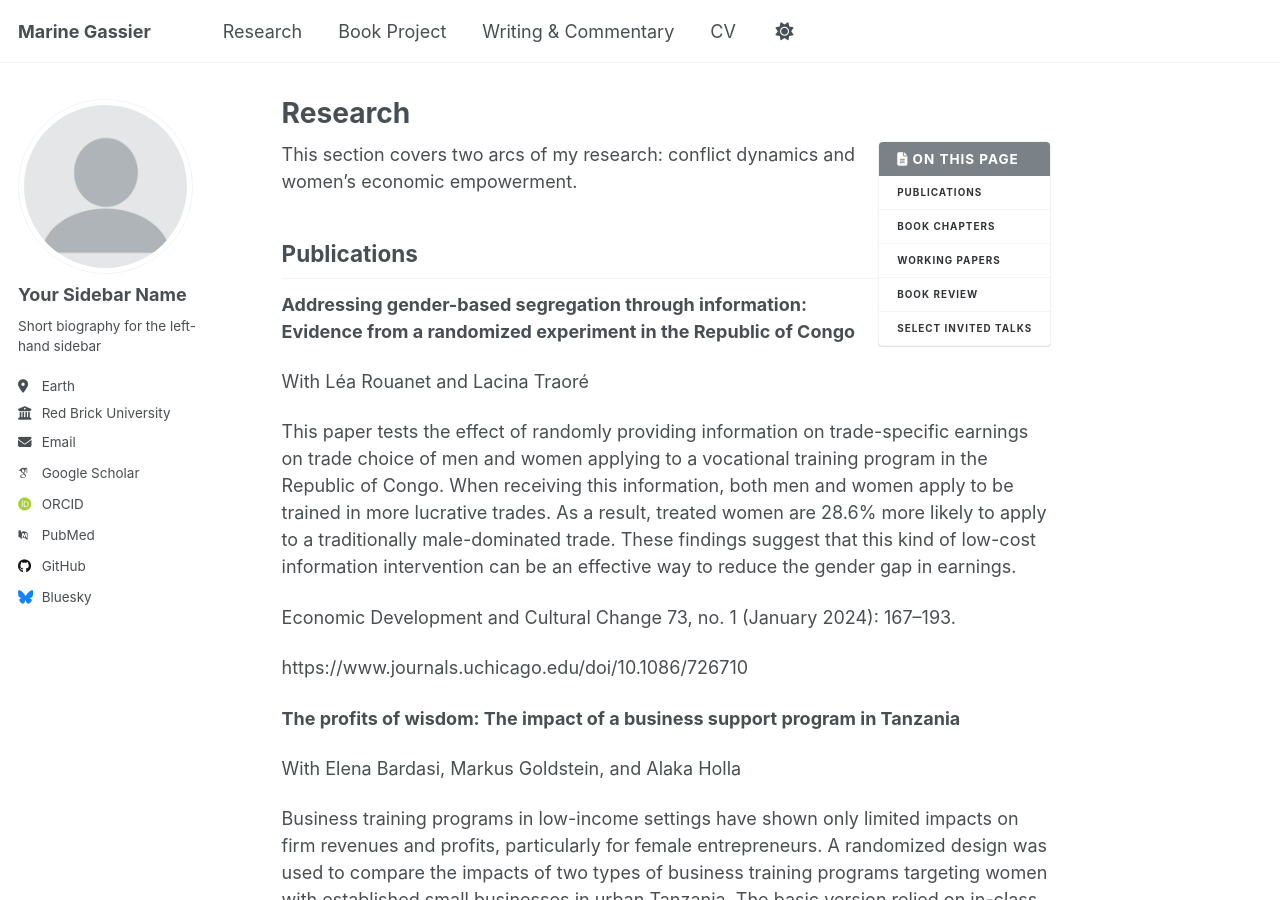
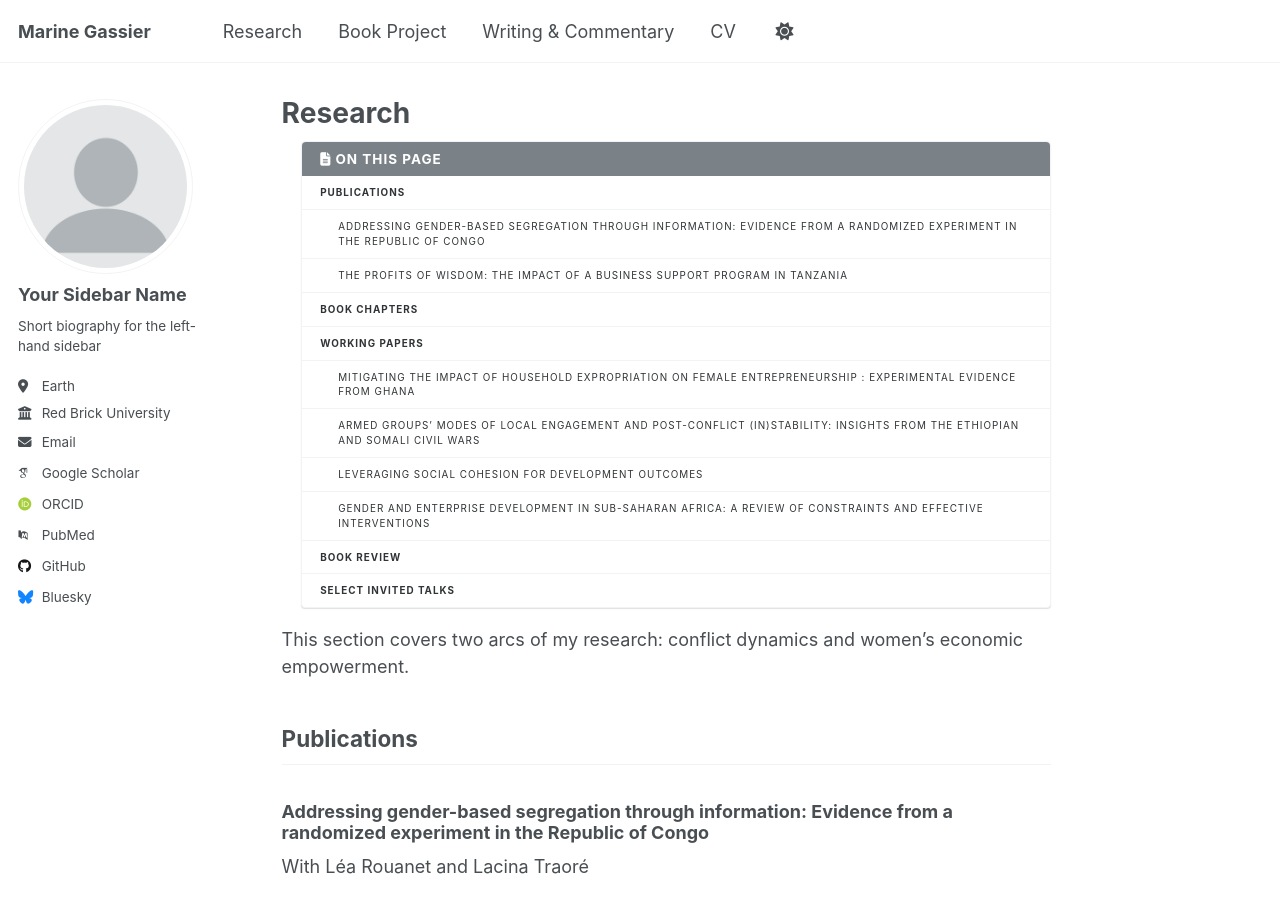
Before and after one commit to mgassier/web, a Jekyll site: the page built from _pages/research.md, in a window 1280 px wide and 900 px high. Built offline with Jekyll 4.4.1, drawn with Linux system fonts in a browser that asks for light colours; some web fonts are replaced; a script that is not in the unit is left out.

Commit message:
Update research.md

```diff
--- a/_pages/research.md
+++ b/_pages/research.md
@@ -13,7 +13,7 @@ This section covers two arcs of my research: conflict dynamics and women’s eco
 
 ## Publications
 
-**Addressing gender-based segregation through information: Evidence from a randomized experiment in the Republic of Congo**
+### Addressing gender-based segregation through information: Evidence from a randomized experiment in the Republic of Congo
 
 With Léa Rouanet and Lacina Traoré
 
@@ -23,7 +23,7 @@ Economic Development and Cultural Change 73, no. 1 (January 2024): 167–193.
 
 https://www.journals.uchicago.edu/doi/10.1086/726710
 
-**The profits of wisdom: The impact of a business support program in Tanzania**
+### The profits of wisdom: The impact of a business support program in Tanzania
 
 With Elena Bardasi, Markus Goldstein, and Alaka Holla
 
@@ -41,7 +41,7 @@ _Annuaire français de relations internationales 2023_: 303–317. Éditions Pan
 
 ## Working papers
 
-**Mitigating the impact of household expropriation on female entrepreneurship : Experimental evidence from Ghana**
+### Mitigating the impact of household expropriation on female entrepreneurship : Experimental evidence from Ghana
 
 With Francisco Campos, Adriana Conconi, Elwyn Davies, and Markus Goldstein
 
@@ -49,7 +49,7 @@ How do intrahousehold dynamics affect the investment of female entrepreneurs? Th
 
 _Policy Research Working Paper Series_ no. 11111. Washington, DC: The World Bank, 2025
 
-**Armed Groups’ Modes of Local Engagement and Post-Conflict (in)stability: Insights from the Ethiopian and Somali Civil Wars**
+### Armed Groups’ Modes of Local Engagement and Post-Conflict (in)stability: Insights from the Ethiopian and Somali Civil Wars
 
 What distinguishes post-war governments that succeed in establishing a stable political order and prevent recurring conflict from those that do not? This comparative study considers the specific threats that typically lead to the collapse of the post-conflict political order to offer new hypotheses on the conditions that affect post-war governments’ ability to sustainably restore stability. The threats considered include (i) fragmentation of the main actors in the conflict, (ii) inadequate demobilization, and (iii) enduring dependence of the post-war government on local brokers. Post-war regimes are more vulnerable to such risks after wars in which the dominant armed groups have established themselves by co-opting local power structures and drawing on existing socio-political networks, as this process redistributes power from the central to the local level. Empirically, this paper uses a novel dataset documenting the practices through which rebel groups may alter local power structures to highlight the connection between this wartime process of transformation and patterns of conflict recurrence. In addition, it contrasts the transition of the Tigray People’s Liberation Front from rebellion to government in Ethiopia in the 1990s with the trajectory of the armed movements in Somalia that also overthrew the incumbent military regime but then failed to establish a viable state.
 
@@ -57,7 +57,7 @@ WIDER Working Paper 2023/17 Helsinki: UNU-WIDER, 2023
 
 https://doi.org/10.35188/UNU-WIDER/2023/325-3
 
-**Leveraging social cohesion for development outcomes**
+### Leveraging social cohesion for development outcomes
 
 With Shreya Chatterjee and Nikolas Myint
 
@@ -67,7 +67,7 @@ Policy Research Working Paper Series no. 10417. Washington, DC: The World Bank,
 
 https://www.socialcohesion.info/fileadmin/user_upload/Library/PDF/Leveraging_Social_Cohesion_for_Development_Outcomes.pdf
 
-**Gender and enterprise development in Sub-Saharan Africa: A review of constraints and effective Interventions**
+### Gender and enterprise development in Sub-Saharan Africa: A review of constraints and effective Interventions
 
 With Francisco Campos
 
```
